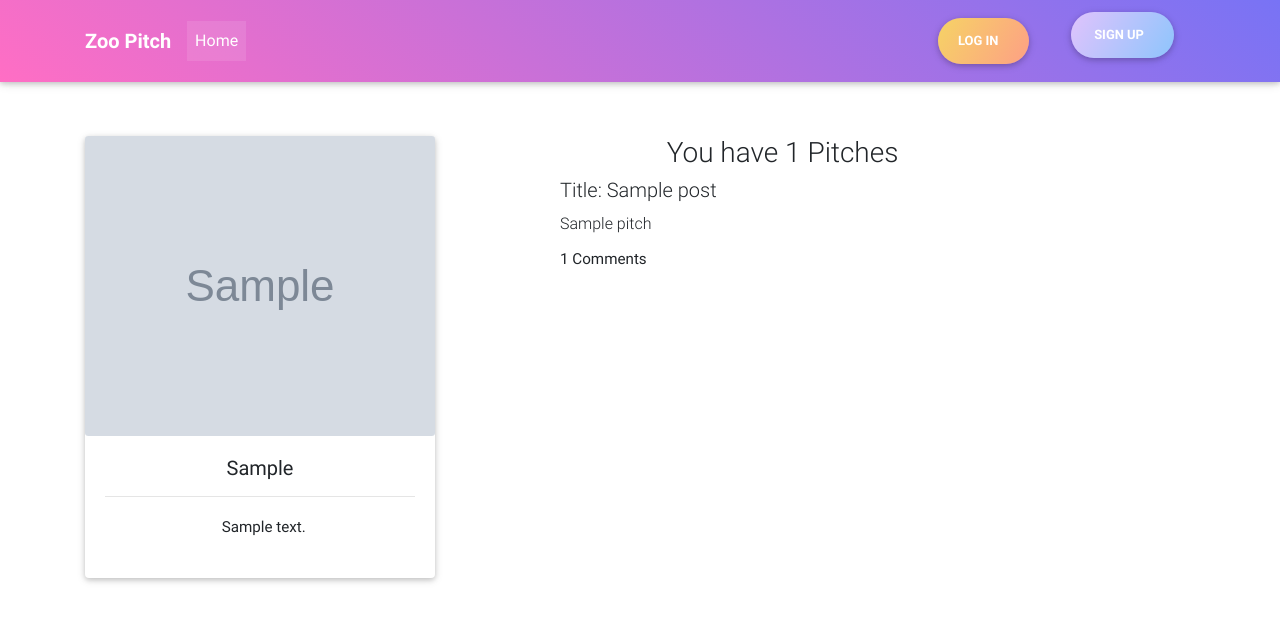
After one commit to KenMwaura1/zoo_pitch, a Flask app: template app/templates/user_profile/profile.html in a window 1280 px wide. The commit adds this page. Shown: the top 622 px of the page. Run offline with Flask 2, Linux system fonts and the light colour scheme; tables that the repository leaves empty hold one stand-in row (values such as "Sample post"); the template is opened without the code that fills it: values that come from a table or form of the project are taken from there, most other values are stand-ins (such as "Sample title", 1, 10 or a date in 2020); grey boxes marked "Sample" are stand-in pictures; some libraries are stand-ins or nearby versions.

Commit message:
uploaded navigation and user profiles

```diff
--- a/app/templates/nav.html
+++ b/app/templates/nav.html
@@ -15,18 +15,40 @@
                         <span class="sr-only">(current)</span>
                     </a>
                 </li>
-                <li class="nav-item">
-                    <a class="nav-link" href="/New-Pitch">New Pitch</a>
-                </li>
-                <li class="nav-item">
-                    <a class="nav-link" href="/">Profile</a>
-                </li>
+                {% if current_user.is_authenticated %}
+                    <li class="nav-item">
+                        <a class="nav-link" href="{{url_for('main.new_pitch')}}">New Pitch</a>
+                    </li>
+                {% endif %}
             </ul>
-            <form class="form-inline">
-                <div class="md-form my-0">
-                    <button class="btn rounded-pill my-2 my-sm-0 sunny-morning-gradient" >Login</button>
-                </div>
-            </form>
+            <ul class="navbar-nav ml-auto">
+                {% if current_user.is_authenticated %}
+
+                    <li class="nav-item dropdown">
+                        <a class="nav-link dropdown-toggle" style= 'margin-right:30px' data-toggle="dropdown"
+                           aria-haspopup="true" aria-expanded="false">
+                            <i class="fas fa-user"></i>&nbsp;<strong>{{current_user.username}}</strong> </a>
+                        <div class="dropdown-menu dropdown-menu-right dropdown-info" aria-labelledby="navbarDropdownMenuLink-4">
+                            <a class="dropdown-item" href="{{url_for('main.profile',name=current_user.username)}}"><i class="far fa-user"></i>&nbsp; My account</a>
+                            <a class="dropdown-item" href="{{url_for('auth.logout')}}"><i class="fas fa-sign-out-alt"></i>&nbsp; Log out</a>
+                        </div>
+                    </li>
+                {% else %}
+                    <li class="nav-item ">
+                        <div class="container">
+                            <a  class="nav-link btn rounded-pill sunny-morning-gradient" href="{{url_for('auth.login')}}" style='padding-right:30px'><i class="fas fa-sign-in-alt"></i>&nbsp; <strong class="text-center">Log In</strong></a>
+                        </div>
+                    </li>
+
+                    <li class="nav-item">
+                        <div class="container">
+                            <a style= 'padding-right:30px' class="nav-link btn rounded-pill my-4 my-sm-0 deep-blue-gradient" href="{{url_for('auth.signup')}}"><i class="fas fa-user-plus"></i></i>&nbsp; <strong class="text-center">Sign Up</strong></a>
+                        </div>
+                    </li>
+                {%endif%}
+
+            </ul>
+
         </div>
     </div>
 </nav>
--- /dev/null
+++ b/app/templates/user_profile/profile.html
@@ -0,0 +1,64 @@
+{% extends 'base.html'%}
+
+{% block content %}
+    <div class="container" style="margin-top: 5%">
+        <div class="row">
+            <div class="col-md-4 pict" >
+
+
+                <div class="card testimonial-card">
+                    <div class="card-img"  >
+                        {% if user.profile_pic_path %}
+                            <img src="{{url_for('static',filename=user.profile_pic_path)}}" style="height:300px;border-radius: 1%" class="card-img"  alt="woman avatar">
+                        {%else%}
+                            <p>No profile picture</p>
+
+                        {% endif %}
+                    </div>
+
+                    <div class="card-body">
+                        <h5 class="text-center"> {{user.username| capitalize}}</h5>
+                        <hr>
+                        {% if user.bio %}
+                            <p><i class="fas fa-quote-left"></i> {{user.bio}}</p>
+                        {%else%}
+                            <p> {{user.username| capitalize}} has no bio </p>
+                        {% endif %}
+                        {% if user == current_user %}
+                            <div class="profile-pic">
+                                <div id="updates">
+                                    <a href="{{url_for('main.update_profile',name=user.username)}}">Edit Bio</a>
+                                    <button class="btn btn-sm btn-info" id="profile-button">update pic</button>
+                                </div>
+
+                                <div id="imgform">
+                                    <form  action="{{url_for('main.update_pic',name=user.username)}}" method="post" enctype = "multipart/form-data">
+                                        <input type="file"  name="photo" class="form-control" required>
+                                        <input type="submit" class="btn btn-sm btn-info" id="submit">
+                                    </form>
+                                </div>
+                            </div>
+                        {% endif %}
+                    </div>
+                </div>
+            </div>
+            <div class="col-md-1"></div>
+            <div class="col-md-5" id="user">
+                {% if current_user %}
+                    <h3 class="text-center">You have {{user.pitches.count()}} Pitches</h3>
+                    {% for post in posts%}
+                        <div class="pitches">
+                            <h5>Title: {{post.title}}</h5>
+                            <h6>{{post.pitch}}</h6>
+                            <p>{{post.comment.count()}} Comments</p>
+                        </div>
+
+                    {%endfor%}
+                {%else%}
+                    <h3>You have 0 posts</h3>
+                {%endif%}
+
+            </div>
+        </div>
+    </div>
+{% endblock %}
```
Also changed, not shown: app/templates/pitch_macros.html (added, +34 -0 lines), app/templates/user_profile/profile-update.html (added, +64 -0 lines).
